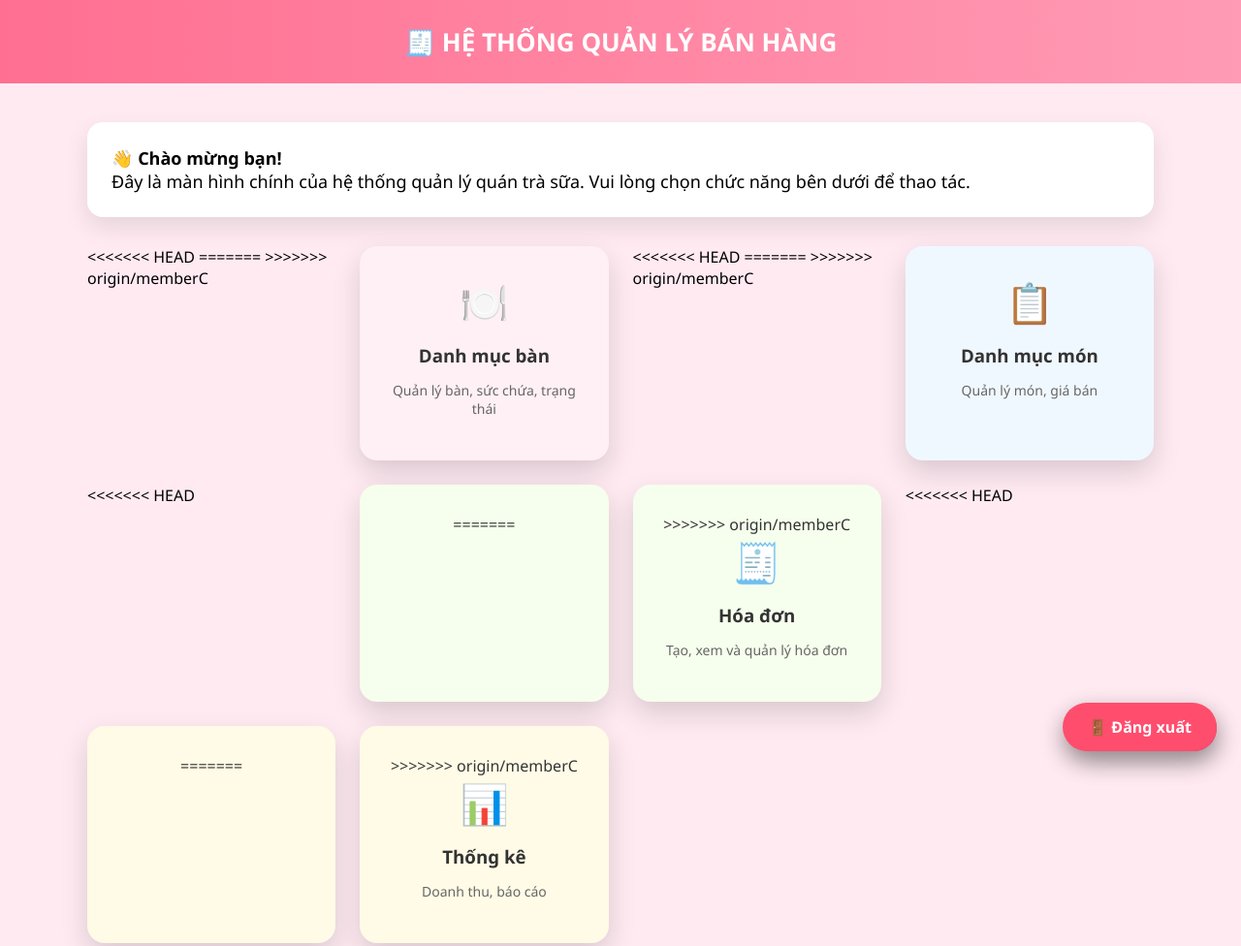
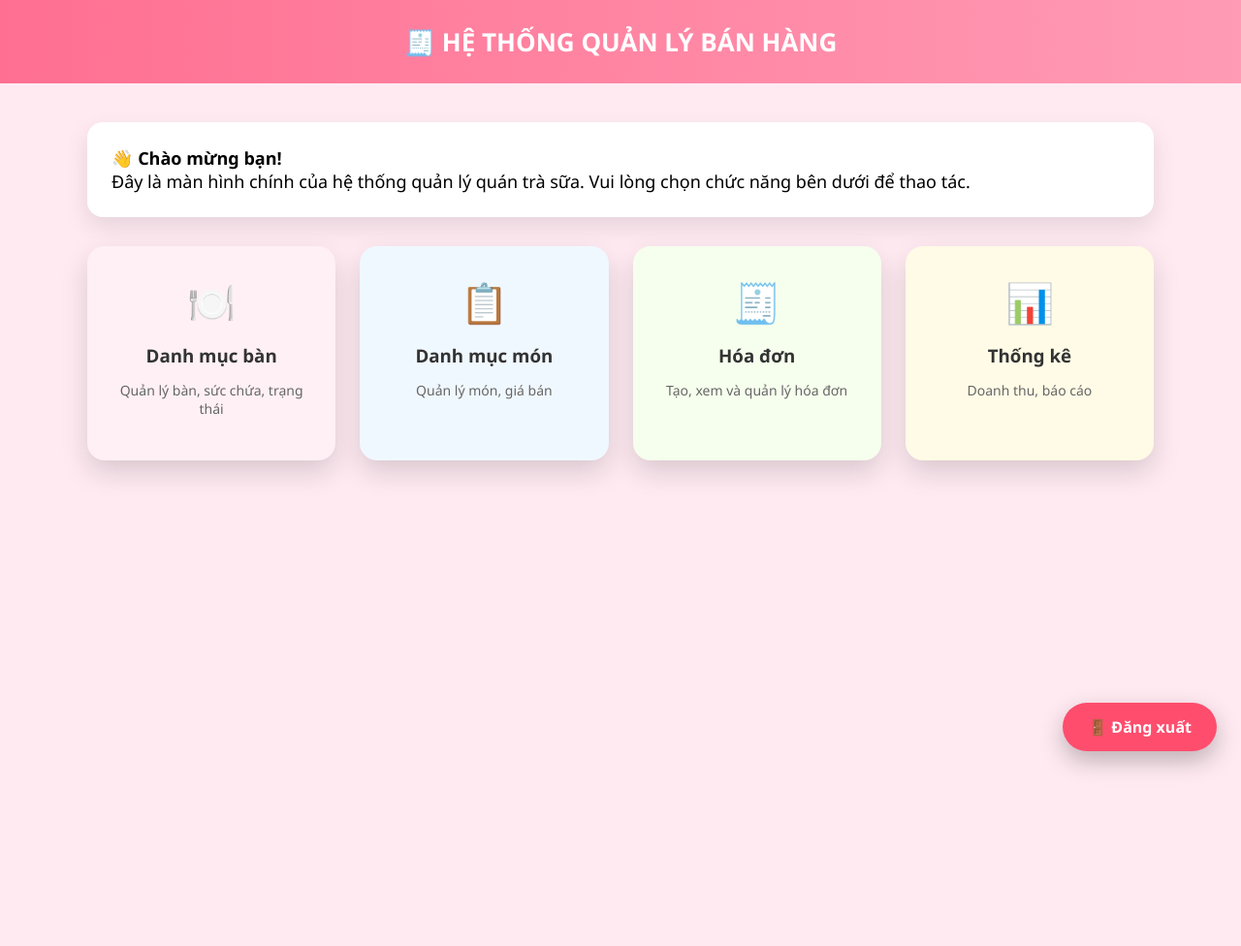
Before and after one commit to truongklinh08-wq/QLTS3, a plain HTML site: page templates/main.html in a window 1280 px wide. Shown: the top 976 px of the page at 97% size. After the commit the page ends 800 px from the top, so only its background shows below. Drawn offline with Linux system fonts and the light colour scheme.

Commit message:
Finalize merge: update main.html

```diff
--- a/templates/main.html
+++ b/templates/main.html
@@ -116,43 +116,29 @@ body{
 
 <div class="dashboard">
 
-<<<<<<< HEAD
-=======
     <!-- ✅ DANH MỤC BÀN -->
->>>>>>> origin/memberC
     <a href="/ban" class="card ban">
         <div class="icon">🍽️</div>
         <h3>Danh mục bàn</h3>
         <p>Quản lý bàn, sức chứa, trạng thái</p>
     </a>
 
-<<<<<<< HEAD
-=======
     <!-- ✅ DANH MỤC MÓN -->
->>>>>>> origin/memberC
     <a href="/menu" class="card mon">
         <div class="icon">📋</div>
         <h3>Danh mục món</h3>
         <p>Quản lý món, giá bán</p>
     </a>
 
-<<<<<<< HEAD
-    <a href="/hoadon" class="card hoadon">
-=======
     <!-- ✅ HÓA ĐƠN -->
     <a href="/order" class="card hoadon">
->>>>>>> origin/memberC
         <div class="icon">🧾</div>
         <h3>Hóa đơn</h3>
         <p>Tạo, xem và quản lý hóa đơn</p>
     </a>
 
-<<<<<<< HEAD
-    <a href="/thongke" class="card thongke">
-=======
     <!-- Thống kê -->
     <a href="/statistic" class="card thongke">
->>>>>>> origin/memberC
         <div class="icon">📊</div>
         <h3>Thống kê</h3>
         <p>Doanh thu, báo cáo</p>
@@ -161,19 +147,8 @@ body{
 </div>
 </div>
 
-<<<<<<< HEAD
-<button class="logout" onclick="logout()">🚪 Đăng xuất</button>
-<script>
-  function logout() {
-    localStorage.removeItem("isLogin");
-    localStorage.removeItem("username");
-    window.location.href = "/frontend/login.html";
-  }
-</script>
-=======
 <!-- Đăng xuất -->
 <a href="/logout" class="logout">🚪 Đăng xuất</a>
 
->>>>>>> origin/memberC
 </body>
 </html>
```
